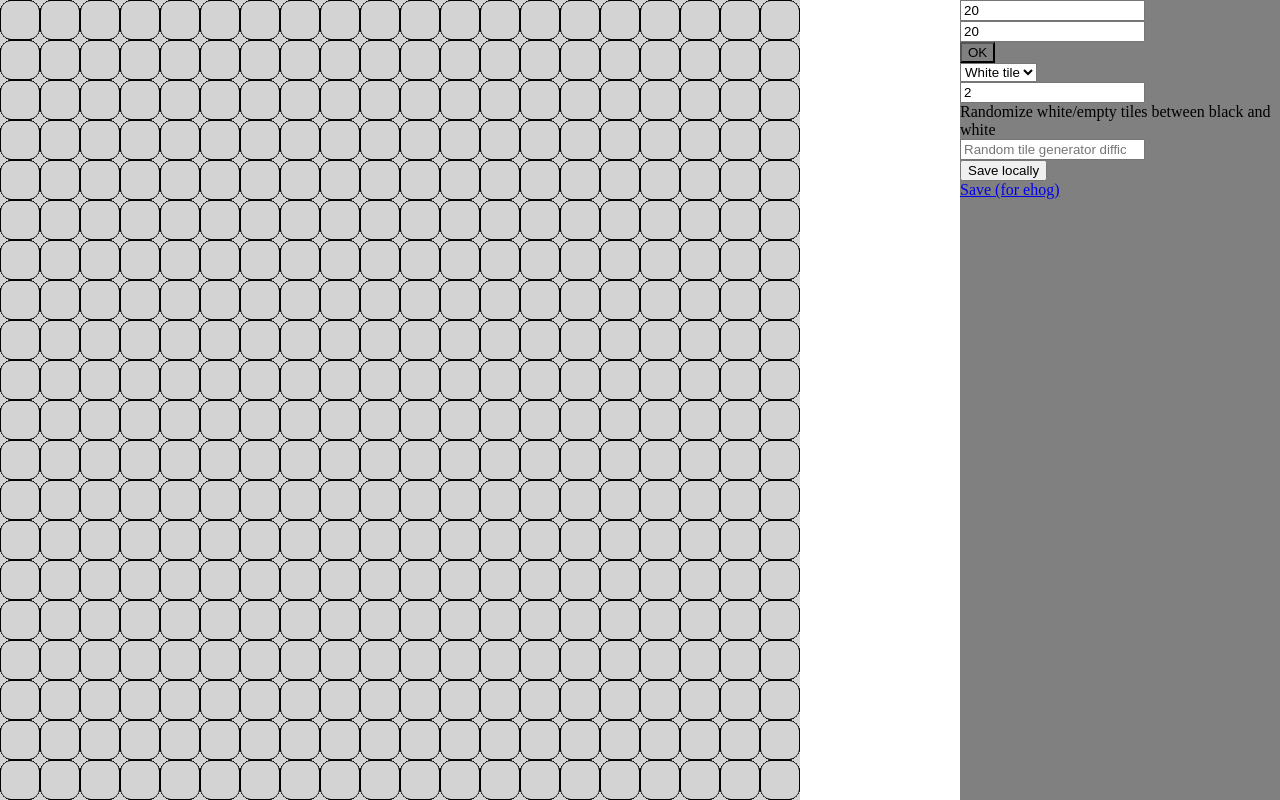
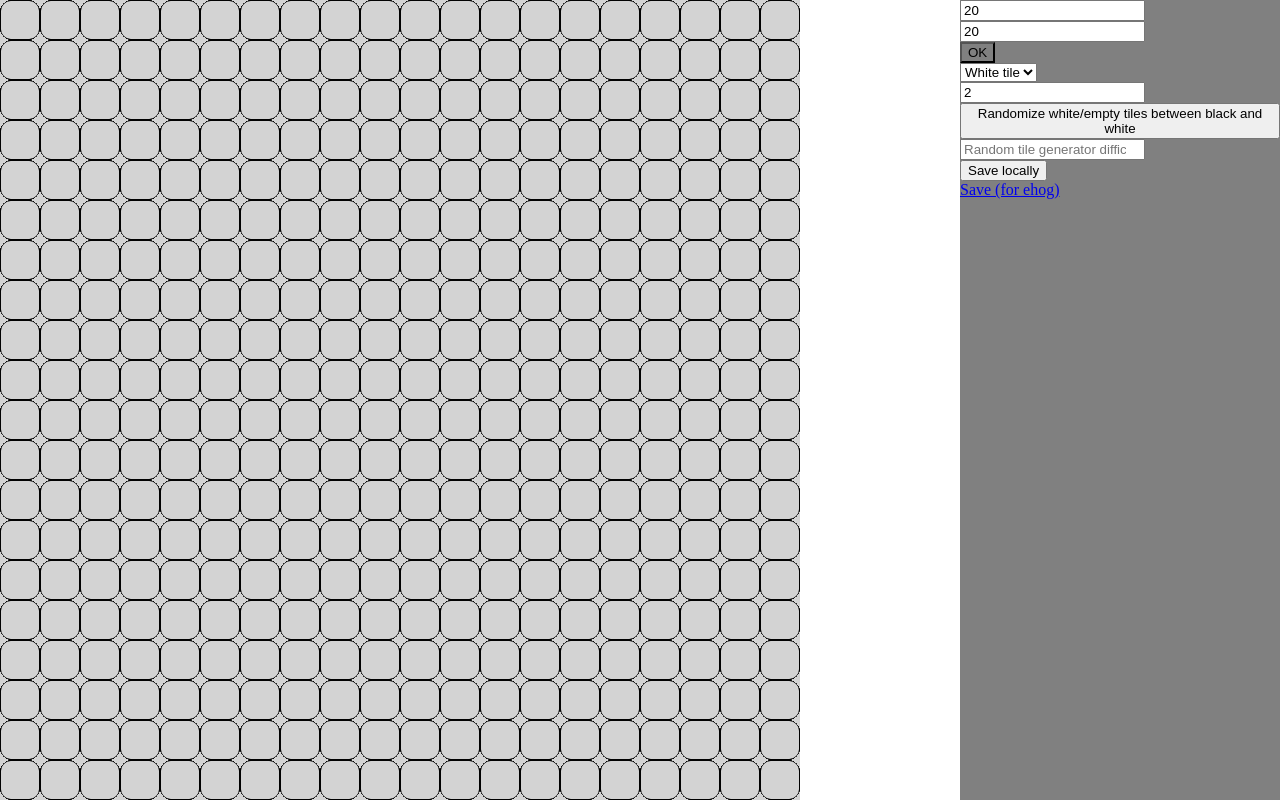
Before and after one commit to EhogGawlic/Tilesgame, a plain HTML site: page levelcreator/index.html in a window 1280 px wide. Drawn offline with Linux system fonts and the light colour scheme.

Commit message:
fixed a button

```diff
--- a/levelcreator/index.html
+++ b/levelcreator/index.html
@@ -81,7 +81,7 @@ enemies: [${enemies}]
                 <option value="5">Start</option>
             </select><br>
             <input id="enemyh" type="number" value="2"><br>
-            <buttton id="randbtn">Randomize white/empty tiles between black and white</buttton><br>
+            <button id="randbtn">Randomize white/empty tiles between black and white</button><br>
             <input id="randidff" placeholder="Random tile generator difficulty" type="number"><br>
             <button id="savelocal">Save locally</button><br>
             <a download="save.txt" href="data:text/plain,Error">Save (for ehog)</a>
```
